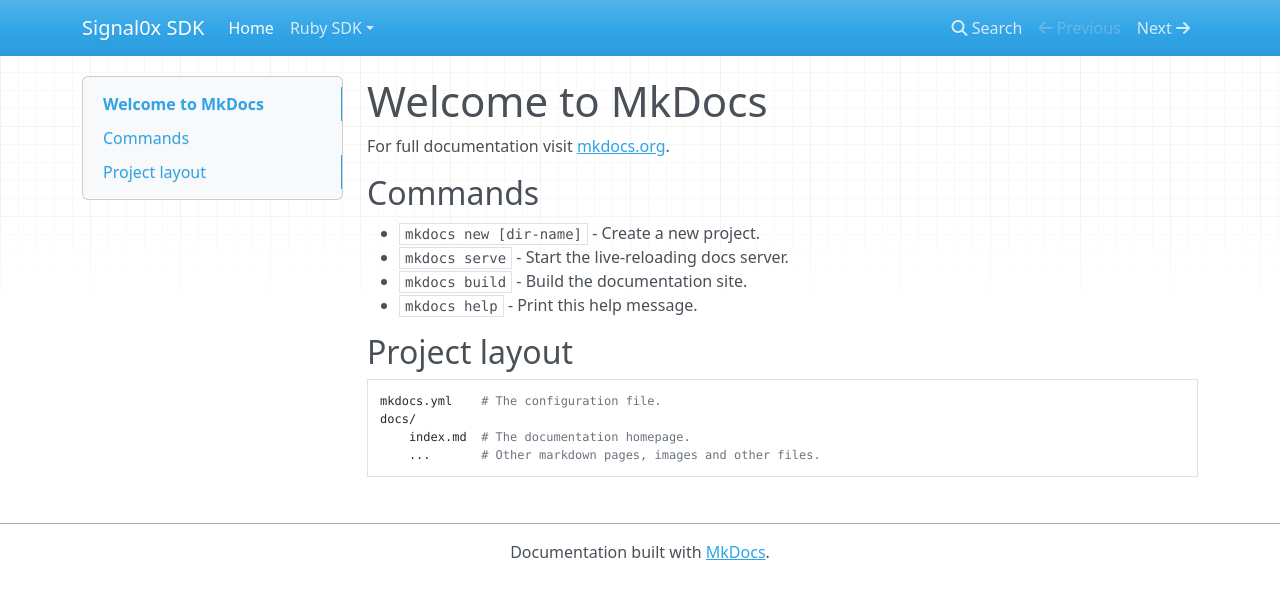
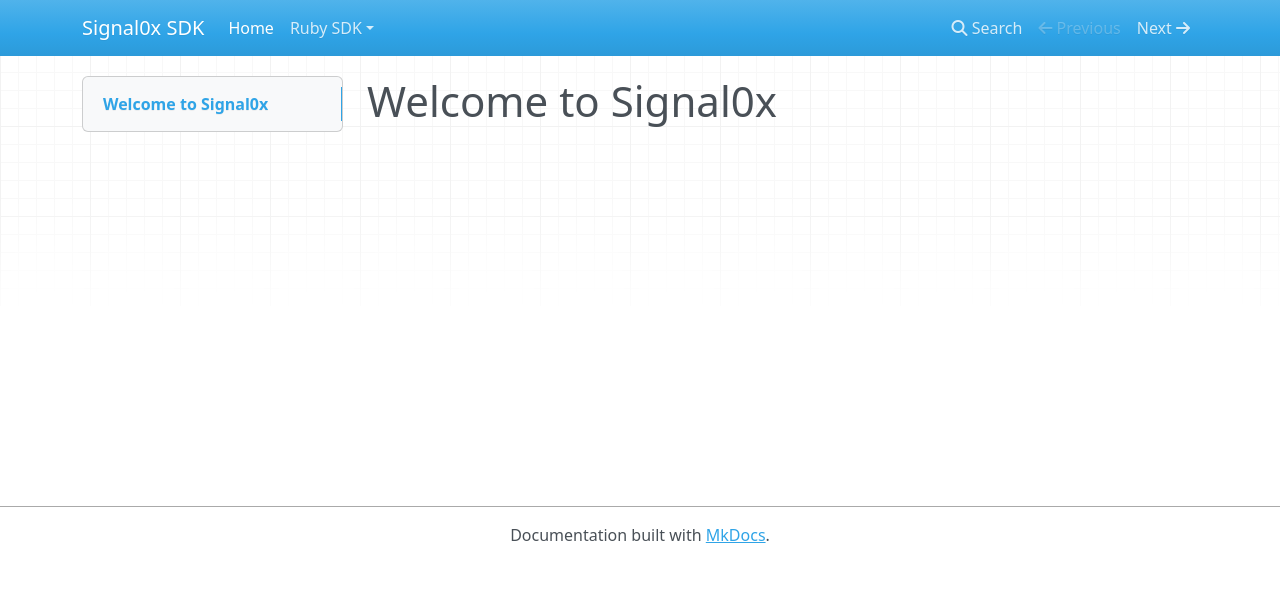
Before and after one commit to Gennovacap-Technology/signal0x-sdk, an MkDocs documentation site: the page built from docs/index.md, in a window 1280 px wide. Shown: the top 599 px of the page. Built offline with MkDocs 1.6.1, drawn with Linux system fonts in a browser that asks for light colours; nearby versions of some CDN libraries; old or Windows-style settings are respelled for this version of MkDocs.

Commit message:
updated welcome

```diff
--- a/docs/index.md
+++ b/docs/index.md
@@ -1,17 +1 @@
-# Welcome to MkDocs
-
-For full documentation visit [mkdocs.org](http://mkdocs.org).
-
-## Commands
-
-* `mkdocs new [dir-name]` - Create a new project.
-* `mkdocs serve` - Start the live-reloading docs server.
-* `mkdocs build` - Build the documentation site.
-* `mkdocs help` - Print this help message.
-
-## Project layout
-
-    mkdocs.yml    # The configuration file.
-    docs/
-        index.md  # The documentation homepage.
-        ...       # Other markdown pages, images and other files.
+# Welcome to Signal0x
```
Also changed, not shown: docs/ruby/install.md (+0 -6 lines), docs/ruby/setup.md (deleted).
